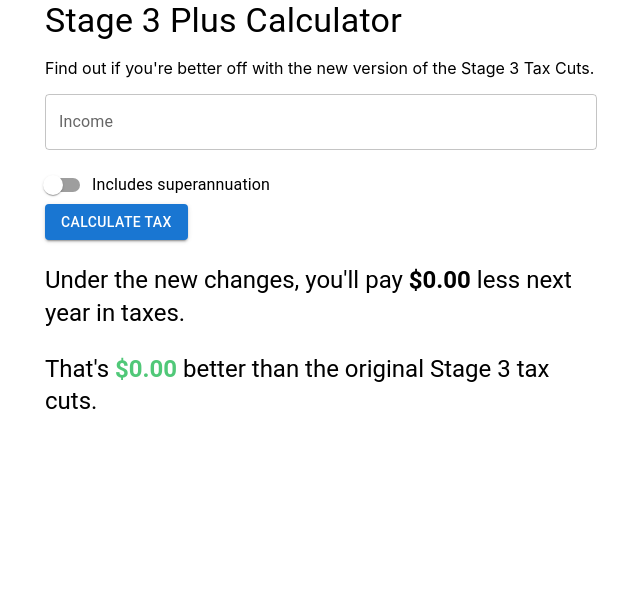
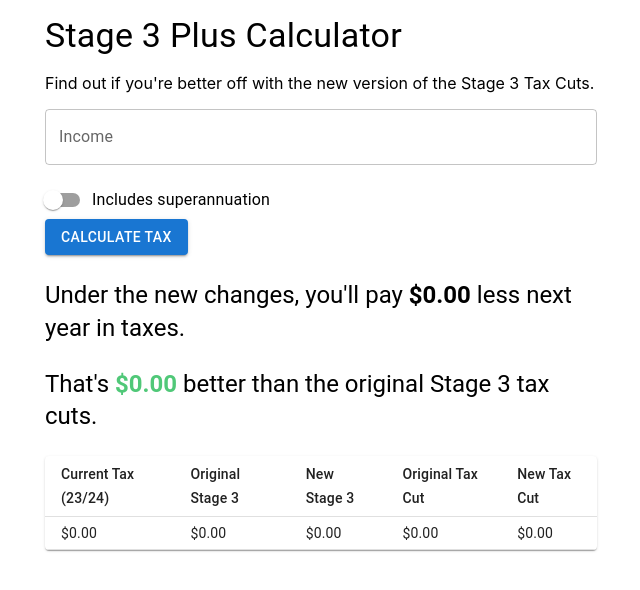
Before and after one commit to TylerHamiltonJ/stage-three-tax, a React (Create React App) app: page / in a window 1280 px wide. Both pictures are taken after typing "Sample" into the empty fields and a click on the button "CALCULATE TAX". Shown: the top 590 px of the page, without its empty margins (319-959 px from the left). Built offline with nearby package versions, Linux system fonts and the light colour scheme.

Commit message:
Adding more data

```diff
--- a/src/App.css
+++ b/src/App.css
@@ -1,5 +1,6 @@
 .App {
   text-align: center;
+  margin-top: 15px;
 }
 
 .App-logo {
--- a/src/App.js
+++ b/src/App.js
@@ -1,5 +1,6 @@
 import React, { useState } from 'react';
 import { TextField, Button, Typography, Container, Switch, FormGroup, FormControlLabel } from '@mui/material';
+import { Table, TableBody, TableCell, TableContainer, TableHead, TableRow, Paper } from '@mui/material';
 
 import { calculateNewTax, calculateS3Tax, calculateOldTax } from "./utils/calculateTax"
 
@@ -46,10 +47,11 @@ const ProgressiveTaxCalculator = () => {
     const { value } = values;
     setIncome(value);
   };
+
   return (
-    <Container maxWidth="sm">
+    <Container maxWidth="sm" style={{ marginTop: "15px" }}>
       <Typography variant="h4" gutterBottom>
-       Stage 3 Plus Calculator
+        Stage 3 Plus Calculator
       </Typography>
       <p>Find out if you're better off with the new version of the Stage 3 Tax Cuts.</p>
       <CurrencyTextField
@@ -67,13 +69,31 @@ const ProgressiveTaxCalculator = () => {
 
 
       {tax && (
-        <Typography variant="h5" style={{ marginTop: '16px' }}>
+        <><Typography variant="h5" style={{ marginTop: '16px' }}>
           <p>Under the new changes, you'll pay <b>{formatNumber(tax.oldTax - tax.newTax)}</b> less next year in taxes.</p>
           {(tax.s3Tax - tax.newTax) < 0 ?
-            (<p>That's <span style={{color:"#EE4B2B"}}><b>{formatNumber(Math.abs(tax.s3Tax - tax.newTax))}</b></span> less than the original Stage 3 tax cuts.</p>) :
-            <p>That's <span style={{color:"#50C878"}}><b>{formatNumber(tax.s3Tax - tax.newTax)}</b></span> better than the original Stage 3 tax cuts.</p>
-          }
-        </Typography>
+            (<p>That's <span style={{ color: "#EE4B2B" }}><b>{formatNumber(Math.abs(tax.s3Tax - tax.newTax))}</b></span> less than the original Stage 3 tax cuts.</p>) :
+            <p>That's <span style={{ color: "#50C878" }}><b>{formatNumber(tax.s3Tax - tax.newTax)}</b></span> better than the original Stage 3 tax cuts.</p>}
+        </Typography><TableContainer component={Paper}>
+            <Table size="small" aria-label="a dense table">
+              <TableHead>
+                <TableRow>
+                  <TableCell>Current Tax (23/24)</TableCell>
+                  <TableCell>Original Stage 3</TableCell>
+                  <TableCell>New Stage 3</TableCell>
+                  <TableCell>Original Tax Cut</TableCell>
+                  <TableCell>New Tax Cut</TableCell>
+                </TableRow>
+              </TableHead>
+              <TableBody>
+                <TableCell>{formatNumber(tax.oldTax)}</TableCell>
+                <TableCell>{formatNumber(tax.s3Tax)}</TableCell>
+                <TableCell>{formatNumber(tax.newTax)}</TableCell>
+                <TableCell>{formatNumber(tax.oldTax - tax.s3Tax)}</TableCell>
+                <TableCell>{formatNumber(tax.oldTax - tax.newTax)}</TableCell>
+              </TableBody>
+            </Table>
+          </TableContainer></>
       )}
     </Container>
   );
```
